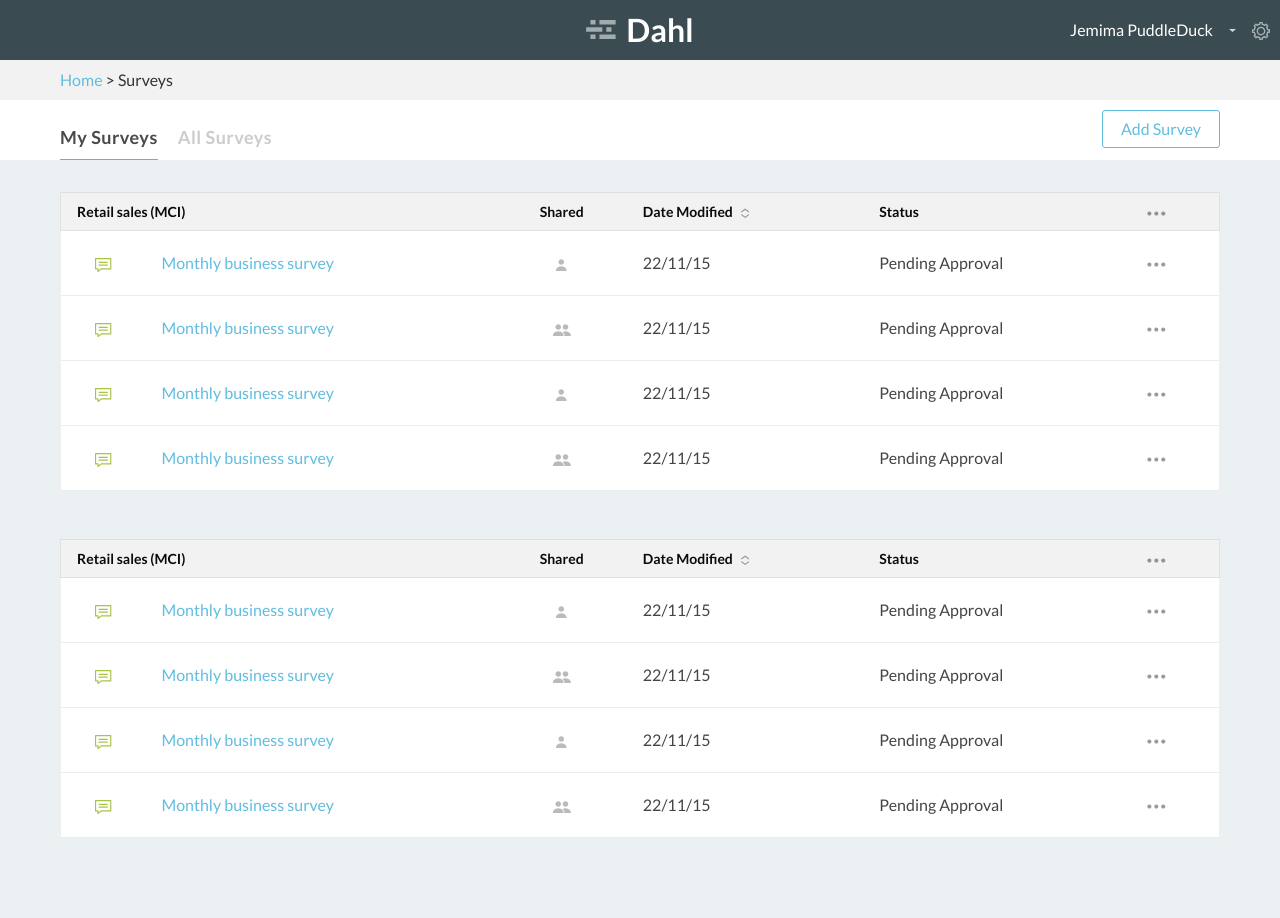
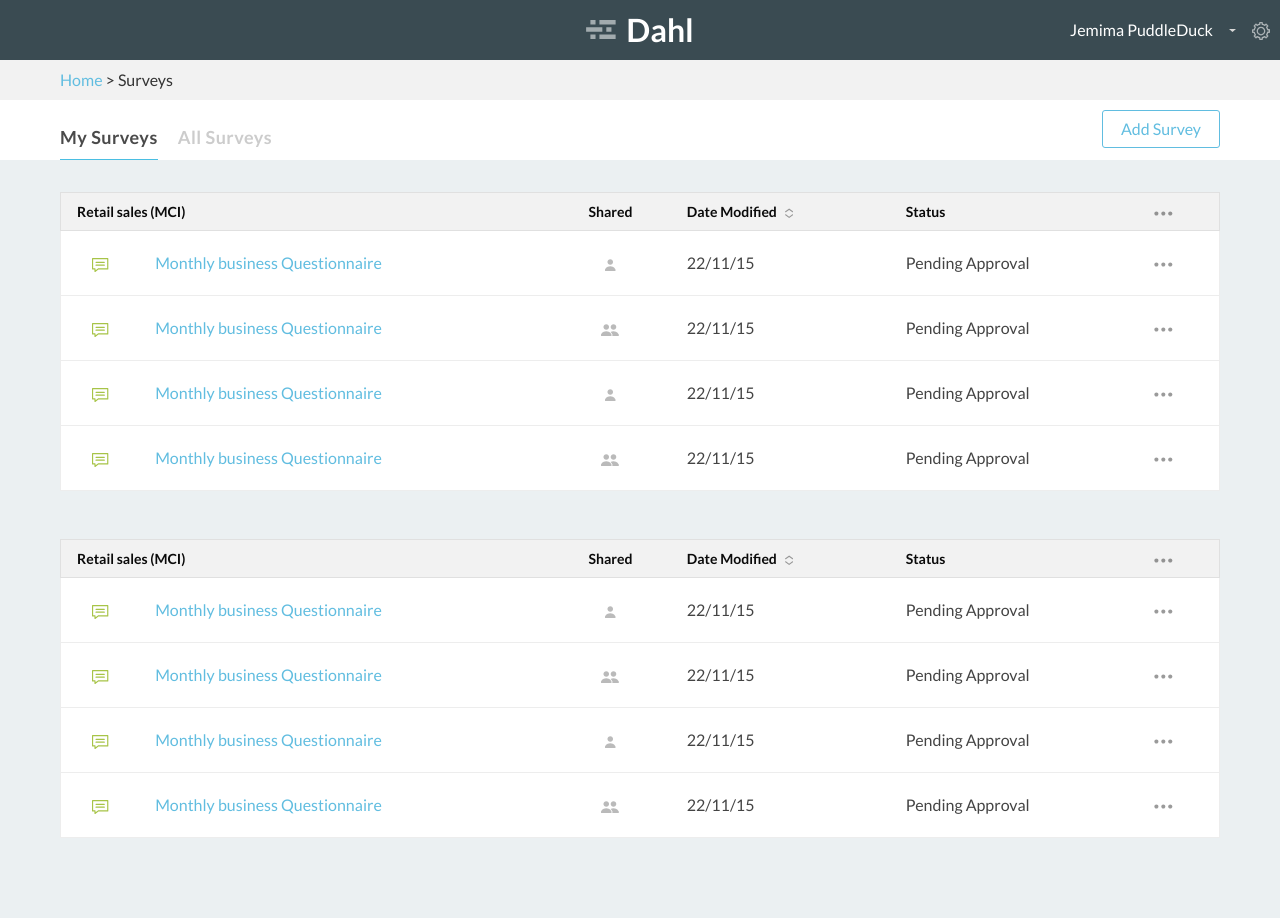
Before and after one commit to ONSdigital/eq-author-proto, a Jekyll site: the page built from dashboard.html, in a window 1280 px wide. Built offline with Jekyll 4.4.1, drawn with Linux system fonts in a browser that asks for light colours.

Commit message:
updated survey to questionnaire in dashboard

```diff
--- a/dashboard.html
+++ b/dashboard.html
@@ -39,7 +39,7 @@ layout: default
       </tr>
       <tr class="t-row">
         <td class="icon-cell"><img src="img/comments.svg" class="comments"></td>
-        <td><a href="author.html">Monthly business survey</a></td>
+        <td><a href="author.html">Monthly business Questionnaire</a></td>
         <td class="center"><img src="img/noteam.svg"></td>
         <td>22/11/15</td>
         <td>Pending Approval</td>
@@ -47,7 +47,7 @@ layout: default
       </tr>
       <tr class="t-row">
         <td class="icon-cell"><img src="img/comments.svg" class="comments"></td>
-        <td><a href="author.html">Monthly business survey</a></td>
+        <td><a href="author.html">Monthly business Questionnaire</a></td>
         <td class="center"><img src="img/team.svg"></td>
         <td>22/11/15</td>
         <td>Pending Approval</td>
@@ -55,7 +55,7 @@ layout: default
       </tr>
       <tr class="t-row">
         <td class="icon-cell"><img src="img/comments.svg" class="comments"></td>
-        <td><a href="author.html">Monthly business survey</a></td>
+        <td><a href="author.html">Monthly business Questionnaire</a></td>
         <td class="center"><img src="img/noteam.svg"></td>
         <td>22/11/15</td>
         <td>Pending Approval</td>
@@ -63,7 +63,7 @@ layout: default
       </tr>
       <tr class="t-row">
         <td class="icon-cell"><img src="img/comments.svg" class="comments"></td>
-        <td><a href="author.html">Monthly business survey</a></td>
+        <td><a href="author.html">Monthly business Questionnaire</a></td>
         <td class="center"><img src="img/team.svg"></td>
         <td>22/11/15</td>
         <td>Pending Approval</td>
@@ -81,7 +81,7 @@ layout: default
       </tr>
       <tr class="t-row">
         <td class="icon-cell"><img src="img/comments.svg" class="comments"></td>
-        <td><a href="author.html">Monthly business survey</a></td>
+        <td><a href="author.html">Monthly business Questionnaire</a></td>
         <td class="center"><img src="img/noteam.svg"></td>
         <td>22/11/15</td>
         <td>Pending Approval</td>
@@ -89,7 +89,7 @@ layout: default
       </tr>
       <tr class="t-row">
         <td class="icon-cell"><img src="img/comments.svg" class="comments"></td>
-        <td><a href="author.html">Monthly business survey</a></td>
+        <td><a href="author.html">Monthly business Questionnaire</a></td>
         <td class="center"><img src="img/team.svg"></td>
         <td>22/11/15</td>
         <td>Pending Approval</td>
@@ -97,7 +97,7 @@ layout: default
       </tr>
       <tr class="t-row">
         <td class="icon-cell"><img src="img/comments.svg" class="comments"></td>
-        <td><a href="author.html">Monthly business survey</a></td>
+        <td><a href="author.html">Monthly business Questionnaire</a></td>
         <td class="center"><img src="img/noteam.svg"></td>
         <td>22/11/15</td>
         <td>Pending Approval</td>
@@ -105,7 +105,7 @@ layout: default
       </tr>
       <tr class="t-row">
         <td class="icon-cell"><img src="img/comments.svg" class="comments"></td>
-        <td><a href="author.html">Monthly business survey</a></td>
+        <td><a href="author.html">Monthly business Questionnaire</a></td>
         <td class="center"><img src="img/team.svg"></td>
         <td>22/11/15</td>
         <td>Pending Approval</td>
```
